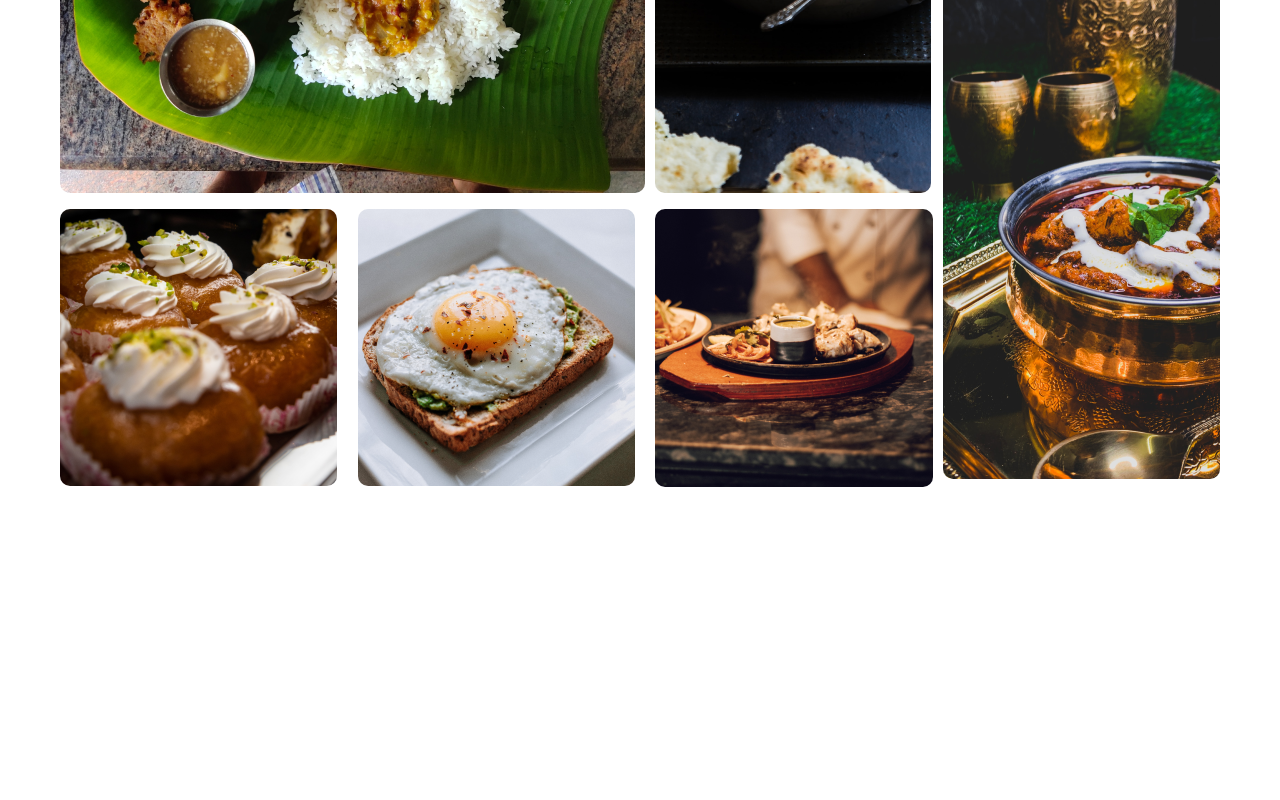
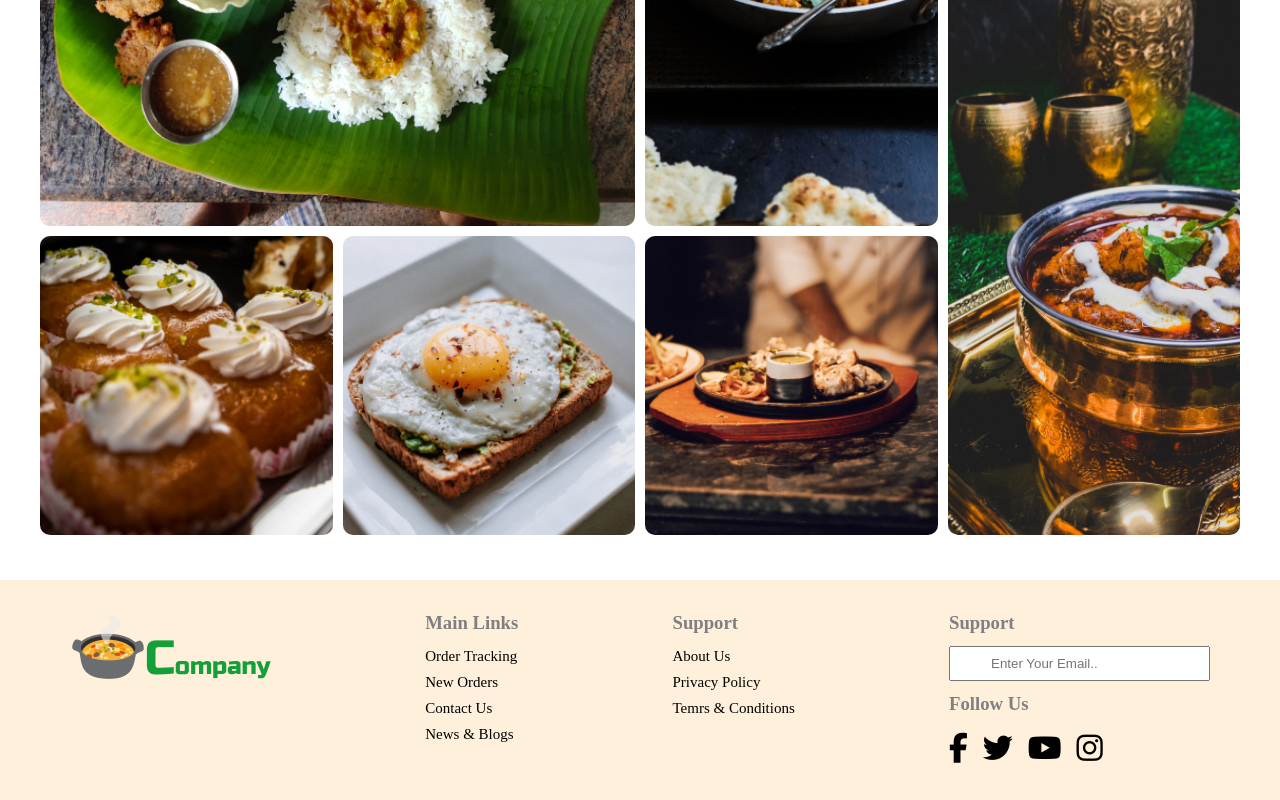
Before and after one commit to angan358/Restaurant-Website, a plain HTML site: page index.html in a window 1280 px wide. Shown: the part 1538-2338 px from the top of the page. Before the commit the page ends 2082 px from the top, so only its background shows below. Drawn offline with Linux system fonts and the light colour scheme.

Commit message:
completed everything

```diff
--- a/css/style.css
+++ b/css/style.css
@@ -46,6 +46,10 @@ nav {
     align-items: center;
 }
 
+.hero-content p {
+    font-size: 22px;
+}
+
 .hero-content {
     display: flex;
     flex-direction: column;
@@ -56,6 +60,7 @@ nav {
     font-size: 72px;
     font-weight: 400;
     line-height: 1.2;
+    font-family: 'Segoe UI', Tahoma, Geneva, Verdana, sans-serif;
 }
 
 .tag {
@@ -68,9 +73,10 @@ nav {
 /* button */
 button {
     padding: 10px 15px;
-    border: none;
+    border: 3px solid grey;
     transition: 0.2s ease-in-out;
     cursor: pointer;
+    border-radius: 10px;
 }
 
 button:hover {
@@ -107,6 +113,26 @@ button:hover {
         font-size: 32px;
 
     }
+
+    .features {
+        flex-direction: column;
+    }
+
+    .feature {
+        flex-direction: column;
+    }
+
+    .grid {
+        padding: 10px;
+    }
+
+    .grid-image {
+        border-radius: 0px;
+    }
+
+    .footer-container {
+        flex-direction: column;
+    }
 }
 
 /* feature section */
@@ -119,7 +145,11 @@ button:hover {
     justify-content: center;
 }
 
-.features:hover {
+.feature img {
+    width: 72px;
+}
+
+.feature:hover {
     transition: 0.2s ease-in-out;
     box-shadow: 5px 5px 5px rgba(1, 1, 1, 0.05);
 }
@@ -190,9 +220,54 @@ button:hover {
     grid-area: I7;
 }
 
+/*footer section*/
+footer {
+    background-color: #fff0db;
+}
+
+.footer-container {
+    padding: 30px;
+    display: flex;
+    justify-content: space-between;
+}
+
+.link-list h3 {
+    margin-bottom: 10px;
+    color: grey;
+}
+
+.link-list ul {
+    list-style: none;
+}
+
+.link-list ul li {
+    font-size: 15px;
+    margin-bottom: 5px;
+}
+
+.news-letter h3 {
+    margin-bottom: 10px;
+    color: grey;
+}
+
+.news-letter input {
+    padding: 8px 40px;
+    margin-bottom: 10px;
+}
+
+/* icon part */
+.icon-container {
+    display: flex;
+    gap: 15px;
+    font-size: 30px;
+}
+
 /*image section for grid*/
 .grid-image {
     border-radius: 10px;
+    transition: 0.2s ease-in-out;
+    width: 100%;
+    height: 100%;
 }
 
 .grid-image:hover {
--- a/index.html
+++ b/index.html
@@ -56,7 +56,7 @@
         <div class="feature">
           <img src="./logo/delivery.png" alt="" />
           <div class="feature-content">
-            <h3>Fast Home Deliveryr</h3>
+            <h3>Fast Home Delivery</h3>
             Lorem ipsum dolor, sit amet consectetur adipisicing elit.
           </div>
         </div>
@@ -119,5 +119,48 @@
         </div>
       </div>
     </div>
+    <footer>
+      <div class="footer-container container">
+        <div class="footer-logo">
+          <img src="./images/logo.png" alt="logo">
+        </div>
+        <div class="link-list">
+          <h3>Main Links</h3>
+          <ul>
+            <li>Order Tracking</li>
+            <li>New Orders</li>
+            <li>Contact Us</li>
+            <li>News & Blogs</li>
+          </ul>
+        </div>
+        <div class="link-list">
+          <h3>Support</h3>
+          <ul>
+            <li>About Us</li>
+            <li>Privacy Policy</li>
+            <li>Temrs & Conditions</li>
+          </ul>
+        </div>
+        <div class="news-letter">
+          <h3>Support</h3>
+          <input type="email" placeholder="Enter Your Email..">
+          <h3>Follow Us</h3>
+          <div class="icon-container">
+            <div class="icon">
+              <i class="fa fa-facebook"></i>
+            </div>
+            <div class="icon">
+              <i class="fa fa-twitter"></i>
+            </div>
+            <div class="icon">
+              <i class="fa fa-youtube"></i>
+            </div>
+            <div class="icon">
+              <i class="fa fa-instagram"></i>
+            </div>
+          </div>
+        </div>
+      </div>
+    </footer>
   </body>
 </html>
```
